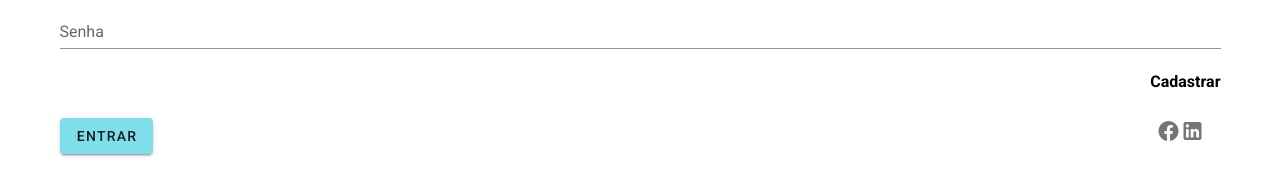
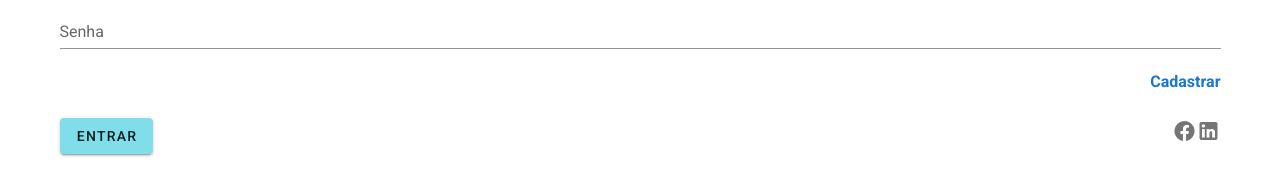
Before and after one commit to Saikim13/HackatonIterisGrupo24, a Vue app in the folder projeto_pascoa/: page /#/Login in a window 1280 px wide. Shown: the part 232-428 px from the top of the page. Built offline with nearby package versions, Linux system fonts and the light colour scheme.

Commit message:
login css icons

```diff
--- a/projeto_pascoa/src/views/PaginaLogin.vue
+++ b/projeto_pascoa/src/views/PaginaLogin.vue
@@ -69,7 +69,6 @@ export default {
     }
 
     .cadastro a {
-        color: black;
         text-decoration: none;
     }
 
@@ -84,7 +83,8 @@ export default {
     }
 
     .social {
-        padding-right: 16px;
+        display: flex;
+        justify-content: space-around;
 
     }
 
```
